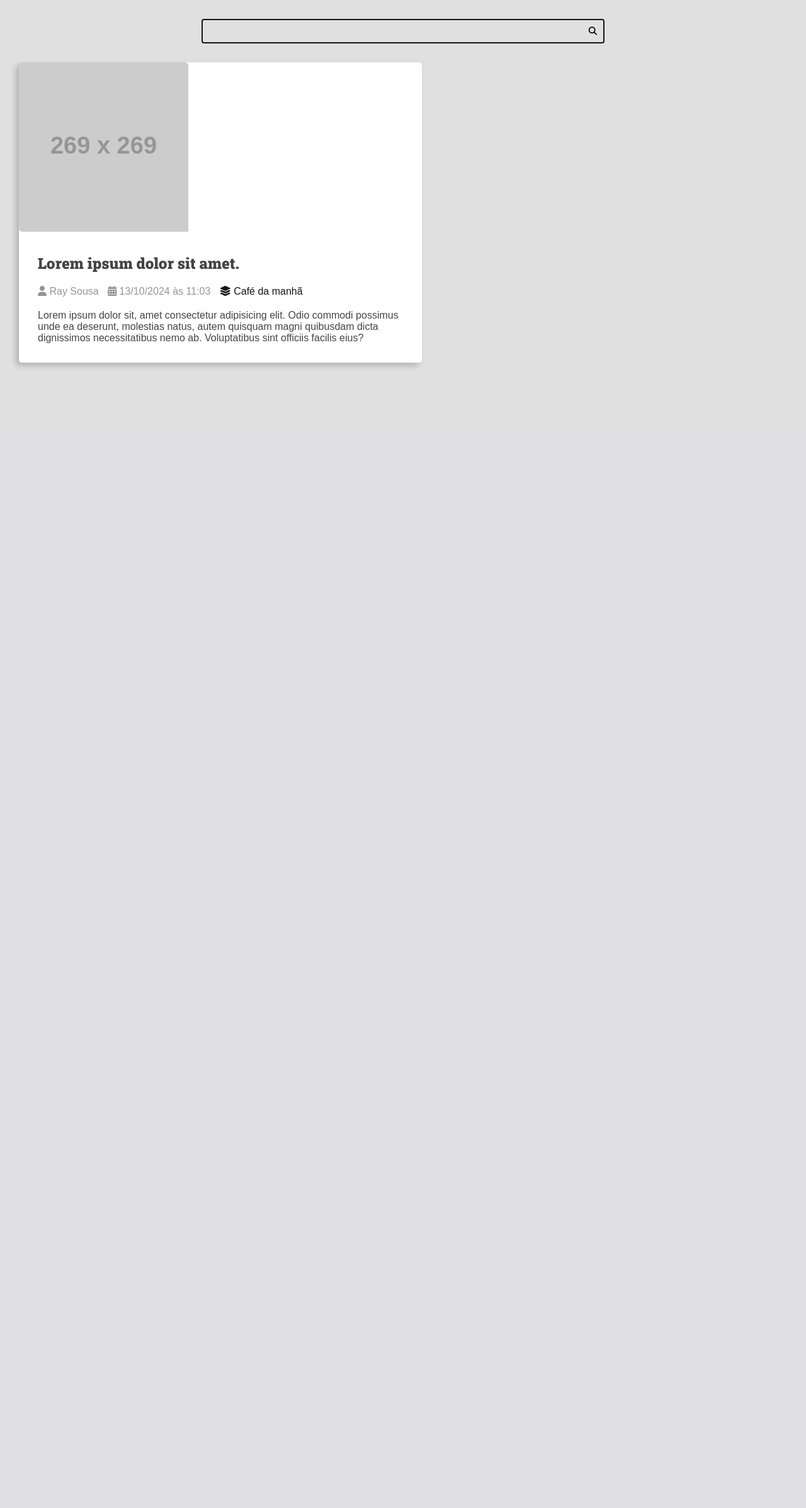
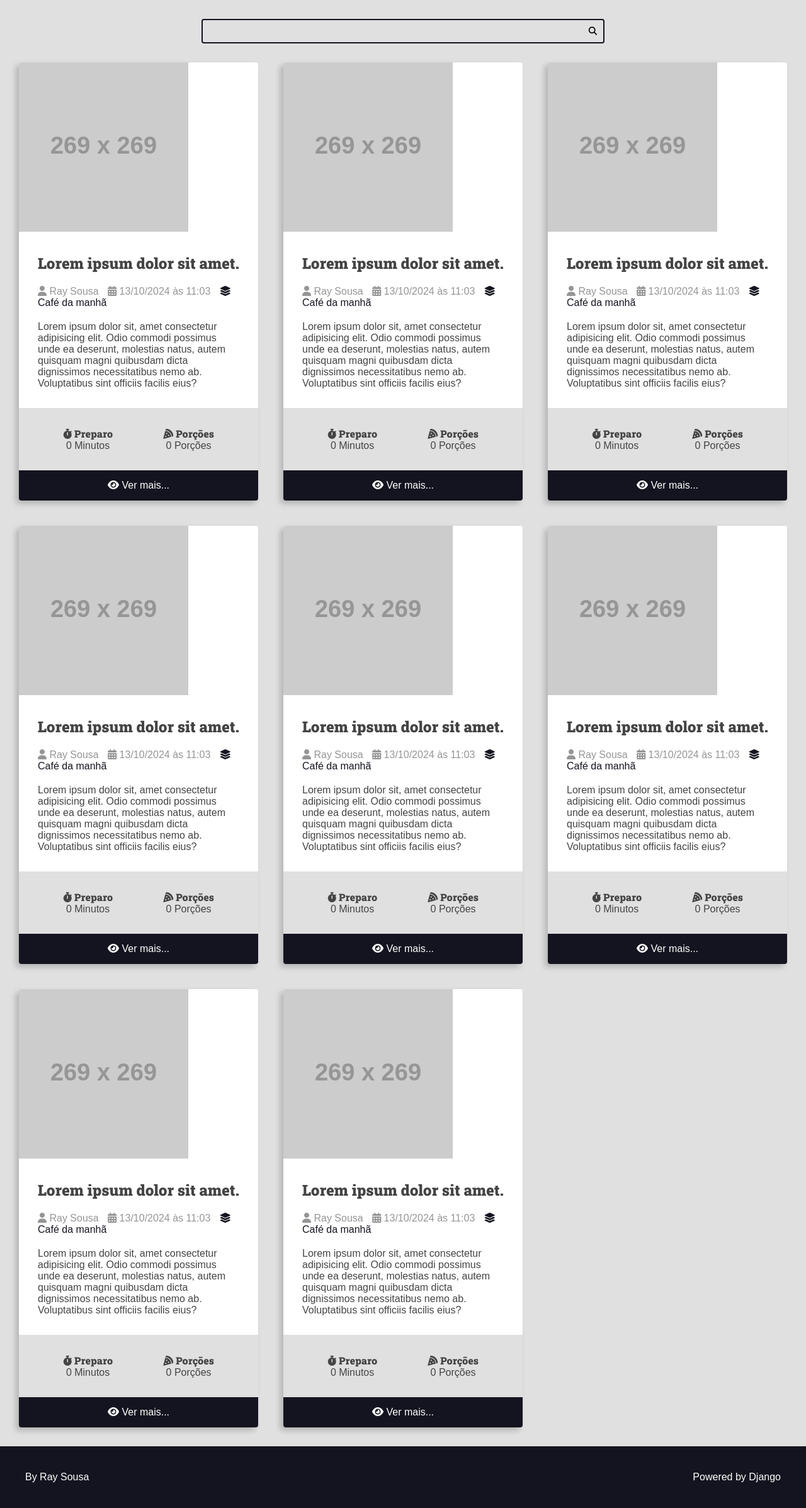
Before and after one commit to RaySousa99/projeto1, a Django app: page / in a window 1280 px wide. Shown: the part 113-2508 px from the top of the page at 63% size. Before the commit the page ends 697 px from the top, so only its background shows below. Run offline with Django 5.2, Linux system fonts and the light colour scheme; grey boxes labelled with a size stand in for pictures from a placeholder-image service; some libraries are stand-ins or nearby versions.

Commit message:
Estilizando os Itens e Footer

```diff
--- /dev/null
+++ b/recipes/templates/recipes/partials/footer.html
@@ -0,0 +1,9 @@
+{% comment %} Footer do site {% endcomment %}
+<footer class="main-footer">
+    <div class="developer">
+        <a href="" target="_blank" rel="noreferrer noopener">By Ray Sousa</a>
+    </div>
+    <div class="powered">
+        <a href="" target="_blank" rel="noreferrer noopener">Powered by Django</a>
+    </div>
+</footer>
--- a/recipes/templates/recipes/partials/head.html
+++ b/recipes/templates/recipes/partials/head.html
@@ -170,12 +170,12 @@
             box-shadow: -5px 5px 10px rgba(0, 0, 0, 0.2);
             transform: scale(1);
             transition: all 300ms ease-in-out;
-            border-radius: 5px;
+            border-radius: .4rem;
+            overflow: hidden;
         }
 
         .recipe img {
             max-width: 100%;
-            border-radius: 5px 5px 0;
         }
 
         .recipe-list-item {
@@ -215,5 +215,58 @@
         .recipe-author-item a:hover {
             color: var(--color-primary);
         }
+
+        .recipe-meta-container {
+            display: flex;
+            flex-flow: row wrap;
+            padding: var(--spacing-gutter-medium);
+            background: var(--color-gray-1);
+        }
+
+        .recipe-meta {
+            display: flex;
+            flex-flow: column nowrap;
+            flex-shrink: 1;
+            flex-grow: 1;
+            text-align: center;
+        }
+
+        .recipe-meta-title {
+            font-size: 1.6rem;
+        }
+
+        .recipe-footer a {
+            background: var(--color-primary-dark);
+            display: block;
+            flex-flow: row nowrap;
+            color: var(--color-white);
+            text-decoration: none;
+            text-align: center;
+            padding: 1.5rem var(--spacing-gutter-medium);
+            transition: all 300ms ease-in-out;
+        }
+
+        .recipe-footer a:hover {
+            background: var(--color-gray-7);
+        }
+
+        .main-footer {
+            display: flex;
+            align-items: center;
+            justify-content: space-between;
+            background: var(--color-primary-dark);
+            color: var(--color-white);
+            padding: var(--spacing-gutter-large);
+        }
+
+        .main-footer a {
+            color: var(--color-white);
+            text-decoration: none;
+            transition: all 300ms ease-in-out;
+        }
+
+        .main-footer a:hover {
+            filter: brightness(.8);
+        }
     </style>
 </head>
--- /dev/null
+++ b/recipes/templates/recipes/partials/recipes.html
@@ -0,0 +1,68 @@
+<div class="recipe recipe-list-item">
+
+    {% comment %} Foto da receita {% endcomment %}
+    <div class="recipe-cover">
+        <img src="https://placehold.jp/269fe6/ffffff/1280x720.png" alt="Temporário">
+    </div>
+
+    {% comment %} Titulo da receita {% endcomment %}
+    <div class="recipe-title-container">
+        <h2 class="recipe-title">
+            Lorem ipsum dolor sit amet.
+        </h2>
+    </div>
+
+    {% comment %} Informações do autor {% endcomment %}
+    <div class="recipe-author">
+        <span class="recipe-author-item">
+            <i class="fas fa-user"></i>
+            Ray Sousa
+        </span>
+        <span class="recipe-author-item">
+            <i class="fas fa-calendar-alt"></i>
+            13/10/2024 às 11:03
+        </span>
+        <span class="recipe-author-item">
+            <a href="">
+                <i class="fas fa-layer-group"></i>
+                <span>Café da manhã</span>
+            </a>
+        </span>
+    </div>
+
+    {% comment %} Informação da receita {% endcomment %}
+    <div class="recipe-content">
+        <p>Lorem ipsum dolor sit, amet consectetur adipisicing elit. Odio commodi possimus unde ea deserunt, molestias natus, autem quisquam magni quibusdam dicta dignissimos necessitatibus nemo ab. Voluptatibus sint officiis facilis eius?</p>
+    </div>
+
+    {% comment %} Informações do preparo e porções {% endcomment %}
+    <div class="recipe-meta-container">
+        <div class="recipe-meta recipe-preparation">
+            <h3 class="recipe-meta-title">
+                <i class="fas fa-stopwatch"></i>
+                Preparo
+            </h3>
+            <div class="recipe-meta-text">
+                0 Minutos
+            </div>
+        </div>
+        <div class="recipe-meta recipe-servings">
+            <h3 class="recipe-meta-title">
+                <i class="fas fa-pizza-slice"></i>
+                Porções
+            </h3>
+            <div class="recipe-meta-text">
+                0 Porções
+            </div>
+        </div>
+    </div>
+
+    {% comment %} Botão de ver mais {% endcomment %}
+    <footer class="recipe-footer">
+        <a href="" class="recipe-read-more button button-dark button-full-widht">
+            <i class="fas fa-eye"></i>
+            <span>Ver mais...</span>
+        </a>
+    </footer>
+
+</div>
```
Also changed, not shown: recipes/templates/recipes/pages/home.html (+11 -33 lines).
